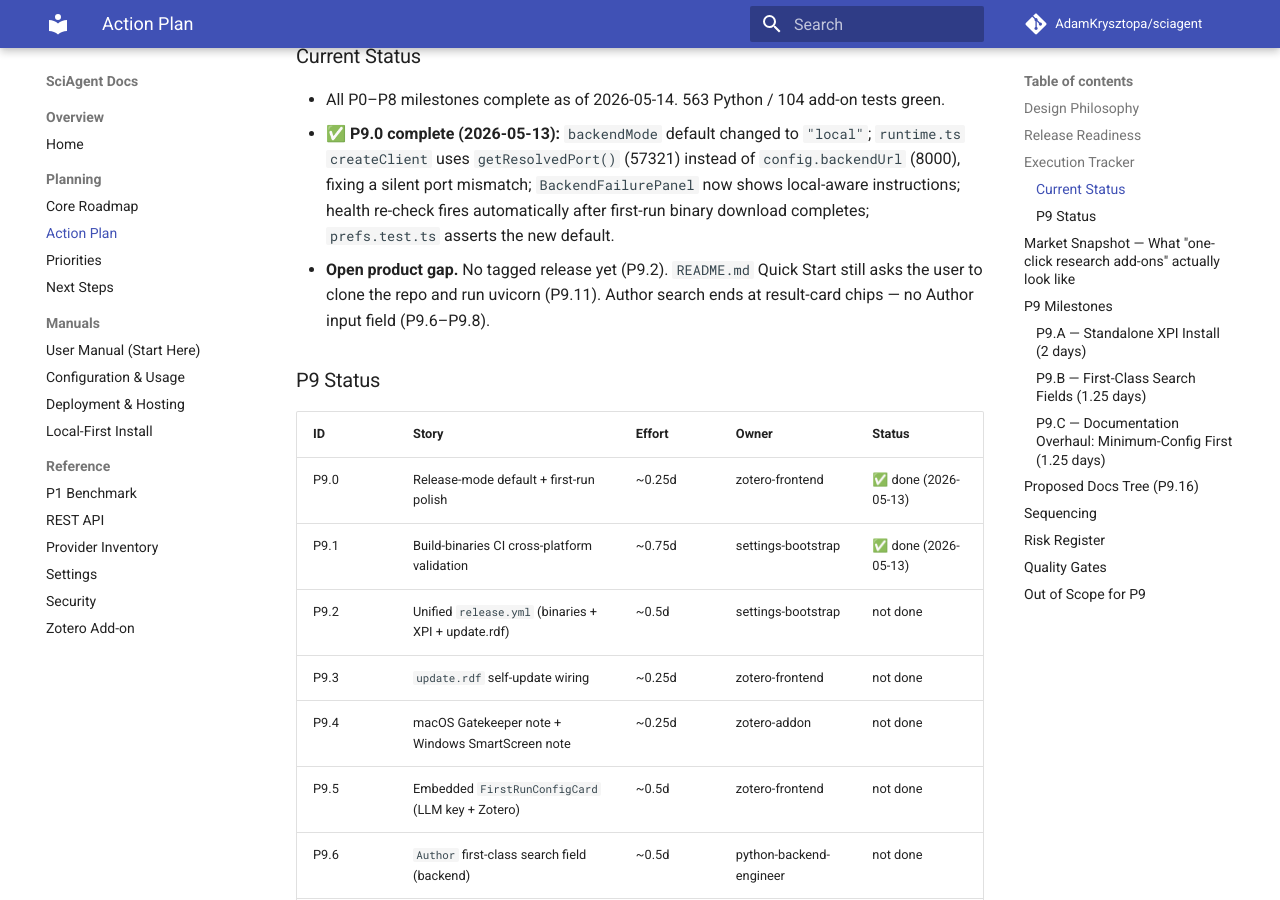
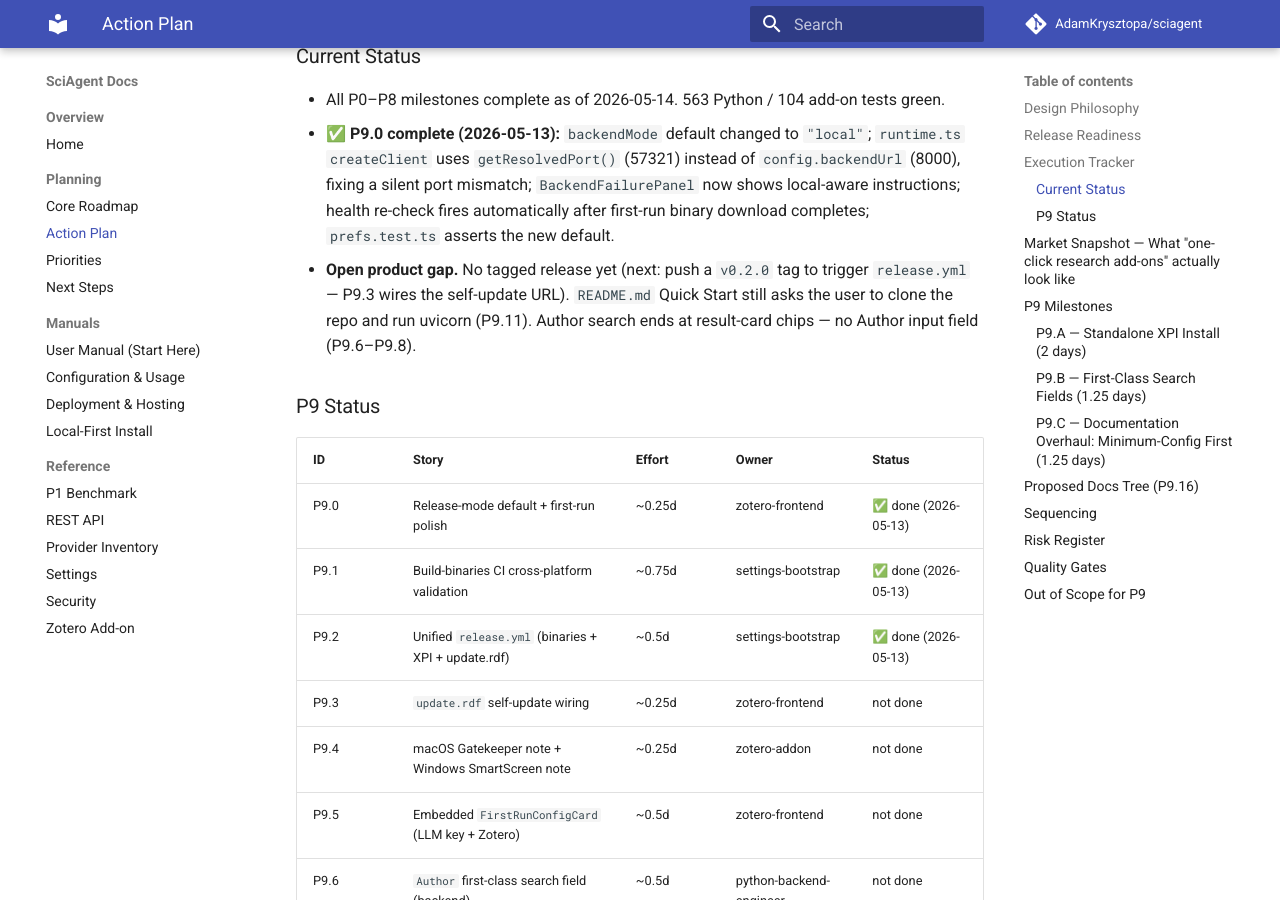
Before and after one commit to AdamKrysztopa/sciagent, an MkDocs documentation site: the page built from docs/actionable-plan.md, in a window 1280 px wide and 900 px high, scrolled down 1917 px. Built offline with MkDocs 1.6.1 and Material for MkDocs 9.7.7, drawn with Linux system fonts in a browser that asks for light colours; comment, search, counter and statistics services are not loaded.

Commit message:
feat(ci): replace build-binaries.yml with unified release.yml
Resolves P9.2. The new workflow supersedes the old one and fixes five
issues that would have caused the first real release to fail or produce
wrong artefacts:

- Wrong extension ID in update.rdf (agt@yourdomain.org →
  sciagent@adamkrysztopa.github.io matches manifest.json)
- Detached-HEAD git push: on a tag checkout HEAD is the tagged commit;
  now we fetch+checkout main before committing update.rdf so the push
  is always a fast-forward onto the latest main
- Version patch regex in server.py hardcoded "0.1.0" — changed to
  [^"]* so it keeps working after the first release
- manifest.json and serverManager.ts were never patched to the release
  version — added sed patches so the XPI advertises the right version
  and downloads the matching binary from the same release
- package-xpi job defaulted to fail-fast behaviour: a stuck macOS-13
  runner could block the XPI and release upload indefinitely; added
  if: !cancelled() so macOS-13 delay never prevents shipping

Other improvements:
- generate_release_notes: true on the GitHub Release action
- XPI artifact uploaded on every run (not just non-tag) for inspection
- fail-fast: false already from P9.1 is preserved

Co-Authored-By: Claude Sonnet 4.6 <noreply@anthropic.com>

```diff
--- a/docs/actionable-plan.md
+++ b/docs/actionable-plan.md
@@ -82,7 +82,8 @@ asked for.
   `config.backendUrl` (8000), fixing a silent port mismatch; `BackendFailurePanel`
   now shows local-aware instructions; health re-check fires automatically after
   first-run binary download completes; `prefs.test.ts` asserts the new default.
-- **Open product gap.** No tagged release yet (P9.2). `README.md` Quick Start still
+- **Open product gap.** No tagged release yet (next: push a `v0.2.0` tag to trigger
+  `release.yml` — P9.3 wires the self-update URL). `README.md` Quick Start still
   asks the user to clone the repo and run uvicorn (P9.11). Author search ends at
   result-card chips — no Author input field (P9.6–P9.8).
 
@@ -92,7 +93,7 @@ asked for.
 | ----- | ------------------------------------------------------ | ------ | -------------- | ------ |
 | P9.0  | Release-mode default + first-run polish                | ~0.25d | zotero-frontend | ✅ done (2026-05-13) |
 | P9.1  | Build-binaries CI cross-platform validation            | ~0.75d | settings-bootstrap | ✅ done (2026-05-13) |
-| P9.2  | Unified `release.yml` (binaries + XPI + update.rdf)    | ~0.5d  | settings-bootstrap | not done |
+| P9.2  | Unified `release.yml` (binaries + XPI + update.rdf)    | ~0.5d  | settings-bootstrap | ✅ done (2026-05-13) |
 | P9.3  | `update.rdf` self-update wiring                        | ~0.25d | zotero-frontend | not done |
 | P9.4  | macOS Gatekeeper note + Windows SmartScreen note       | ~0.25d | zotero-addon  | not done |
 | P9.5  | Embedded `FirstRunConfigCard` (LLM key + Zotero)       | ~0.5d  | zotero-frontend | not done |
```
Also changed, not shown: 2 other files.
